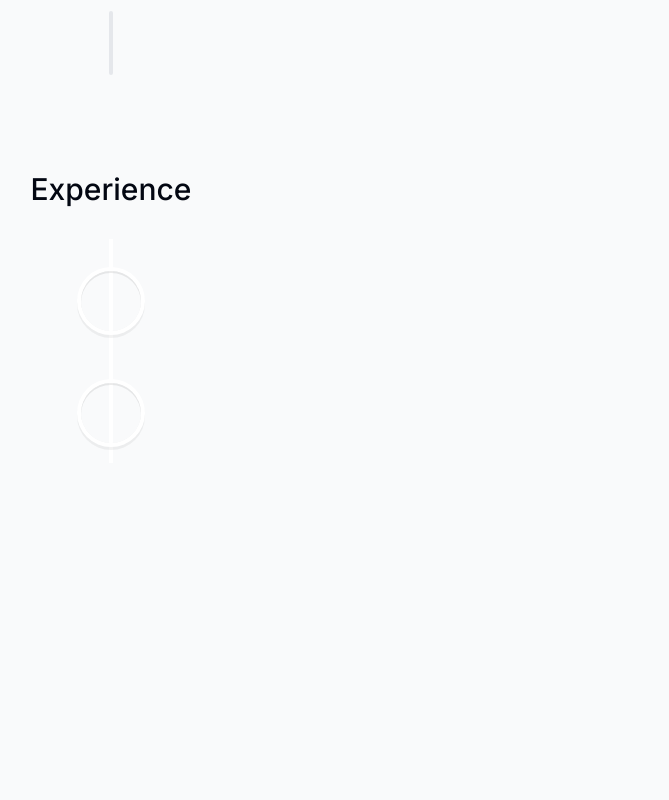
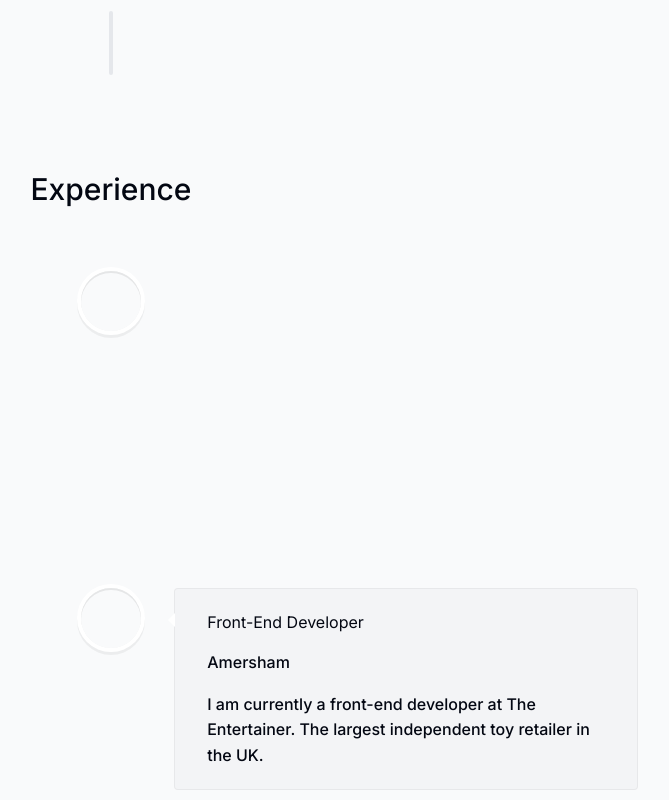
Before and after one commit to jamiehitchcock/Portfolio, a Next.js app: page / in a window 1280 px wide. Shown: the part 5689-6489 px from the top of the page, without its empty margins (529-1198 px from the left). Before the commit the page ends 6152 px from the top, so only its background shows below. Built offline with nearby package versions, Linux system fonts and the light colour scheme.

Commit message:
Verticle Timeline Element Inital Styling
Need to set visible as true to appear, as this is hidden by default

```diff
--- a/components/experience.tsx
+++ b/components/experience.tsx
@@ -1,3 +1,5 @@
+"use client";
+
 import React from "react";
 import SectionHeading from "./section-heading";
 import {
@@ -11,9 +13,18 @@ export default function Experience() {
   return (
     <section id="experience">
       <SectionHeading>Experience</SectionHeading>
-      <VerticalTimeline>
-        {experiencesData.map((experience, index) => (
-          <VerticalTimelineElement key={index}></VerticalTimelineElement>
+      <VerticalTimeline lineColor="">
+        {experiencesData.map((item, index) => (
+          <React.Fragment key={index}>
+            <VerticalTimelineElement
+              visible={true}
+              contentStyle={{ background: "#f3f4f6", boxShadow: "none", border:"1px solid rgba(0,0,0,0.05)", textAlign:"left", padding:"1.3rem 2rem"}}
+            >
+              <h3>{item.title}</h3>
+              <p>{item.location}</p>
+              <p>{item.description}</p>
+            </VerticalTimelineElement>
+          </React.Fragment>
         ))}
       </VerticalTimeline>
     </section>
```
